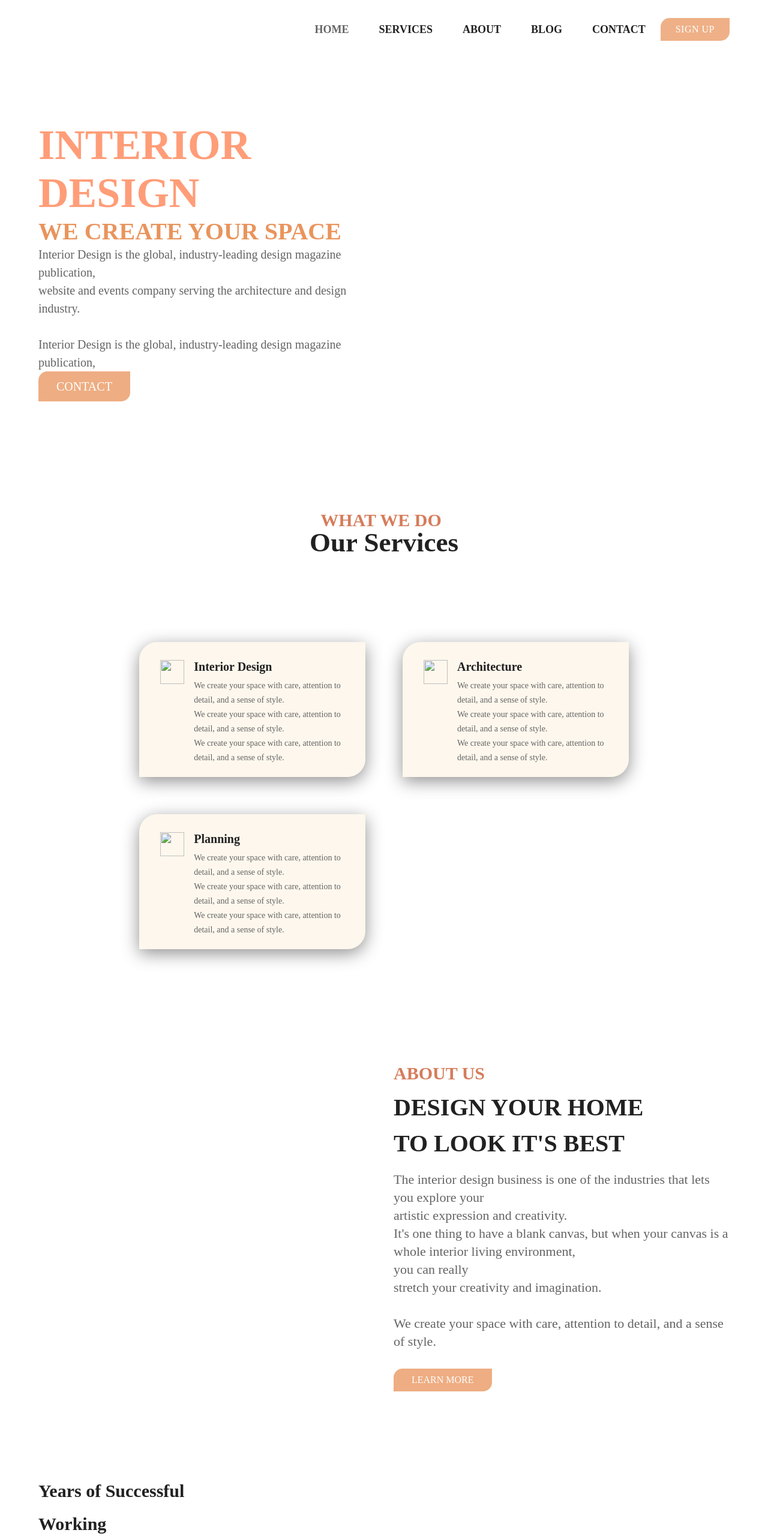
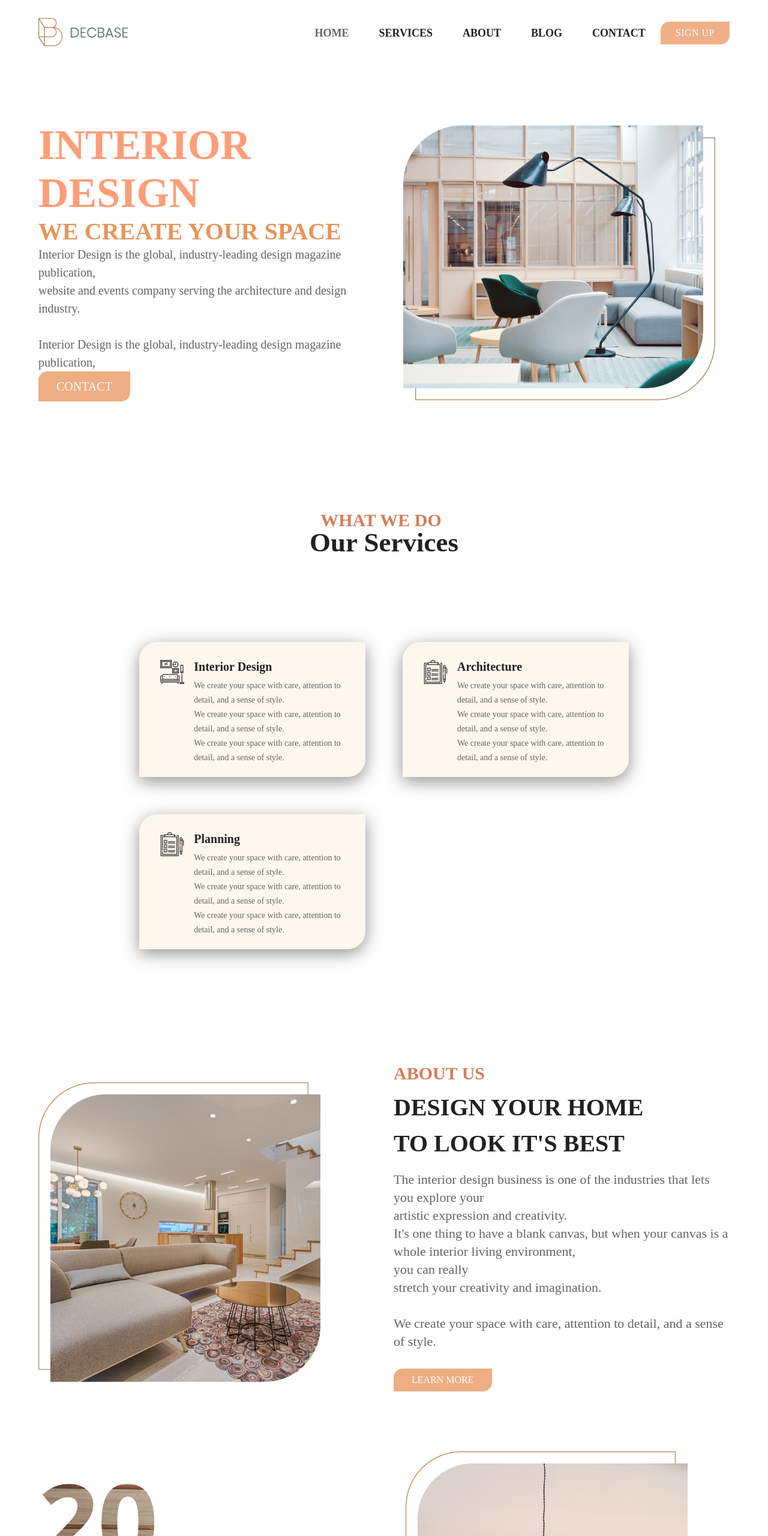
Before and after one commit to sanaalishaikh/interior-design, a plain HTML site: page index.html in a window 1280 px wide. Shown: the top 2560 px of the page at 60% size. Drawn offline with nearby package versions, Linux system fonts and the light colour scheme.

Commit message:
Update index.html

```diff
--- a/index.html
+++ b/index.html
@@ -14,7 +14,7 @@
 <body>
 
     <header>
-        <a href="#" class="logo"> <img src="image/logo.png" alt=""> </a>
+        <a href="#" class="logo"> <img src="logo.png" alt=""> </a>
 
 
         <ul class="navlist">
@@ -39,8 +39,8 @@
                 <a href="#" class="home-btn">Contact</a>
         </div>
         <div class="home-img">
-            <img class="img1" src="image/Rectangle.png" alt="">
-            <img class="img2" src="image/Mask Group.png" alt="">
+            <img class="img1" src="Rectangle.png" alt="">
+            <img class="img2" src="Mask Group.png" alt="">
 
         </div>
     </section>
@@ -56,7 +56,7 @@
         <div class="main-serv">
             <div class="box">
                 <div class="serv-img">
-                    <img src="image/sr.png" alt="">
+                    <img src="sr.png" alt="">
                 </div>
                 <div class="serv-text">
                     <h5>Interior Design</h5>
@@ -68,7 +68,7 @@
 
             <div class="box" id="box2">
                 <div class="serv-img">
-                    <img src="image/sd.png" alt="">
+                    <img src="sd.png" alt="">
                 </div>
                 <div class="serv-text">
                     <h5>Architecture</h5>
@@ -79,7 +79,7 @@
             </div>
             <div class="box" id="box2">
                 <div class="serv-img">
-                    <img src="image/sd.png" alt="">
+                    <img src="sd.png" alt="">
                 </div>
                 <div class="serv-text">
                     <h5>Planning</h5>
@@ -96,8 +96,8 @@
     <section class="about">
         <div class="main-about">
             <div class="about-img">
-                <img class="about1" src="image/Rectangle-2.png" alt="">
-                <img class="about2" src="image/Mask Group-2.png" alt="">
+                <img class="about1" src="Rectangle-2.png" alt="">
+                <img class="about2" src="Mask Group-2.png" alt="">
             </div>
             <div class="about-text">
                 <h3>About Us</h3>
@@ -127,14 +127,14 @@
     <section class="success-yr">
         <div class="success">
             <div class="succ-text">
-                <img src="image/Mask Group-4.png" alt="">
+                <img src="Mask Group-4.png" alt="">
                 <h2> Years of Successful <br> Working <br> The Market </h2>
                 <a href="#" class="home-btn">Read More</a>
             </div>
 
             <div class="succ-img">
-                <img class="succ-img1" src="image/Rectangle-3.png" alt="">
-                <img class="succ-img2" src="image/Mask Group-3.png" alt="">
+                <img class="succ-img1" src="Rectangle-3.png" alt="">
+                <img class="succ-img2" src="Mask Group-3.png" alt="">
             </div>
         </div>
     </section>
@@ -179,7 +179,7 @@
         <div class="main-thumb">
             <div class="thumb" id="tp-thumb">
                 <div class="thumb-img">
-                    <img src="image/left-img.png" alt="">
+                    <img src="left-img.png" alt="">
                 </div>
 
                 <div class="thumb-text">
@@ -192,7 +192,7 @@
             <div class="main-thumb">
                 <div class="thumb" id="tp-thumb">
                     <div class="thumb-img">
-                        <img src="image/right-img.png" alt="">
+                        <img src="right-img.png" alt="">
                     </div>
 
                     <div class="thumb-text">
@@ -235,7 +235,7 @@
         </div>
         <div class="news">
             <div class="main-news">
-                <img src="image/News-img1.png" alt="">
+                <img src="News-img1.png" alt="">
                 <h2>2024 Interior Design Trends</h2>
                 <p>Lorem ipsum dolor sit amet,
                     consectetur adipisicing elit.
@@ -249,7 +249,7 @@
             </div>
 
             <div class="main-news">
-                <img src="image/News-img2.png" alt="">
+                <img src="News-img2.png" alt="">
 
                 <h2> 2024 Interior Design Trends </h2>
                 <p>Lorem ipsum dolor sit amet,
@@ -271,7 +271,7 @@
     <section class="contact">
         <div class="contact-info">
             <div class="info1">
-                <img src="image/logo.png" alt="">
+                <img src="logo.png" alt="">
                 <p>Lorem ipsum dolor sit amet <br>
                     A eaque accusamus tempora molestias <br>
                     atque culpa aut soluta, fuga </p>
```
